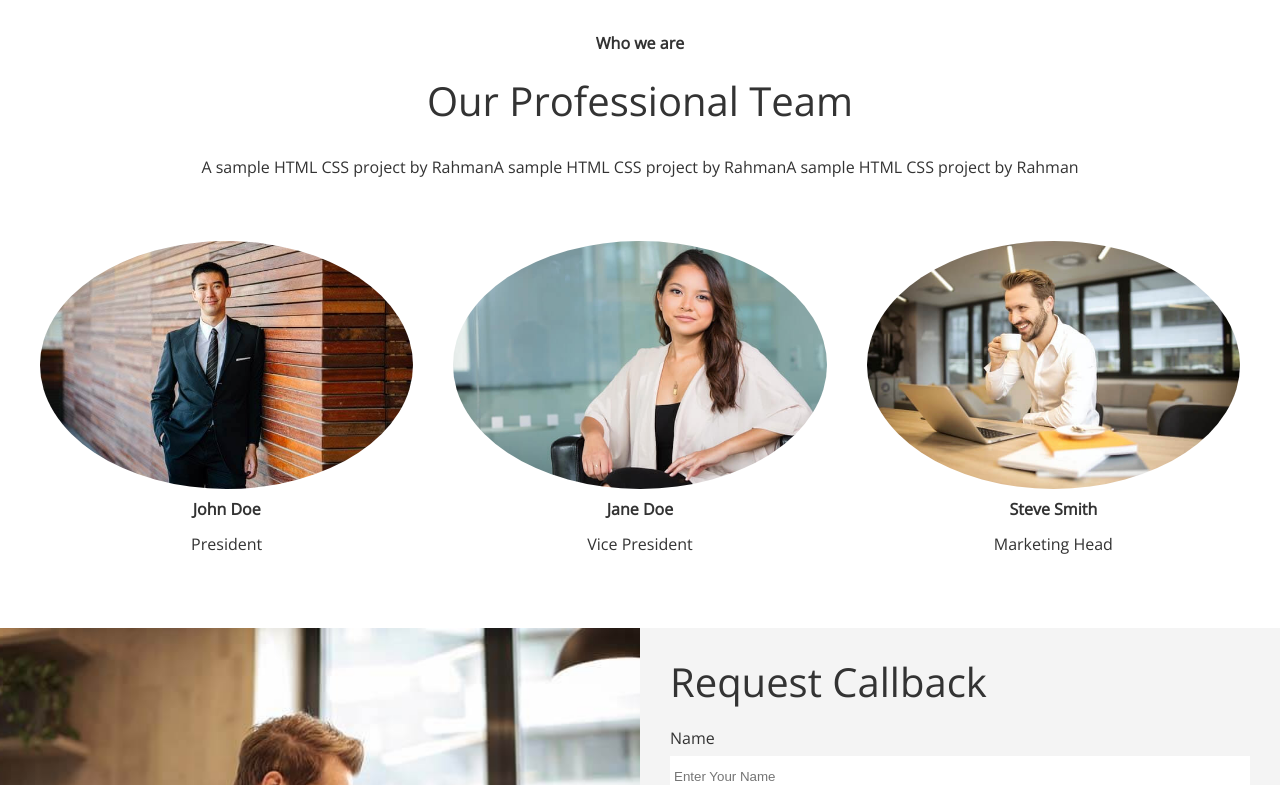
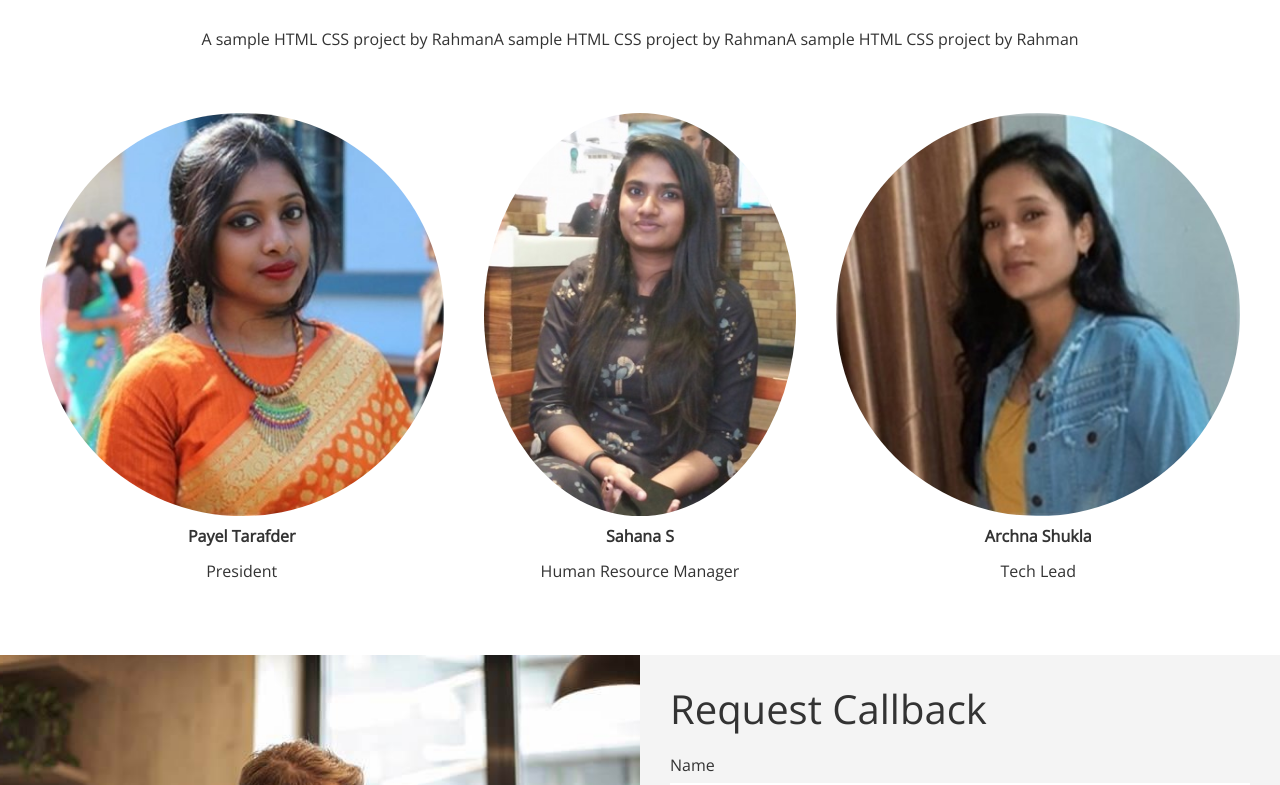
Before and after one commit to margub9363/Netlify-Testing, a plain HTML site: page index.html in a window 1280 px wide. Shown: the part 2718-3503 px from the top of the page. Drawn offline with nearby package versions, Linux system fonts and the light colour scheme; files whose address does not match are found by name.

Commit message:
Including Stoics Friends

```diff
--- a/index.html
+++ b/index.html
@@ -73,7 +73,10 @@
         <div class="row">
           <div class="column">
             <div class="column-1">
-              <img src="./image_resources/home/people.jpg" alt="" />
+              <img
+                src="./image_resources/home/IMG-20191124-WA0029.jpg"
+                alt=""
+              />
             </div>
           </div>
 
@@ -165,19 +168,19 @@
         </header>
         <div class="flex-items">
           <div>
-            <img src="./image_resources/team/person1.jpg" alt="" />
-            <h4>John Doe</h4>
+            <img src="./image_resources/team/Payel-2.jpeg" alt="" />
+            <h4>Payel Tarafder</h4>
             <p>President</p>
           </div>
           <div>
-            <img src="./image_resources/team/person2.jpg" alt="" />
-            <h4>Jane Doe</h4>
-            <p>Vice President</p>
+            <img src="./image_resources/team/Sahana-2.jpeg" alt="" />
+            <h4>Sahana S</h4>
+            <p>Human Resource Manager</p>
           </div>
           <div>
-            <img src="./image_resources/team/person3.jpg" alt="" />
-            <h4>Steve Smith</h4>
-            <p>Marketing Head</p>
+            <img src="./image_resources/team/Archna-2 (1).jpeg" alt="" />
+            <h4>Archna Shukla</h4>
+            <p>Tech Lead</p>
           </div>
         </div>
       </section>
```
Also changed, not shown: image_resources/cases/cases-Prince.jpg (added), image_resources/home/IMG-20191124-WA0029.jpg (added), image_resources/team/Archna-2 (1).jpeg (added), image_resources/team/Payel-2.jpeg (added), image_resources/team/Sahana-2.jpeg (added), 2 other files.
